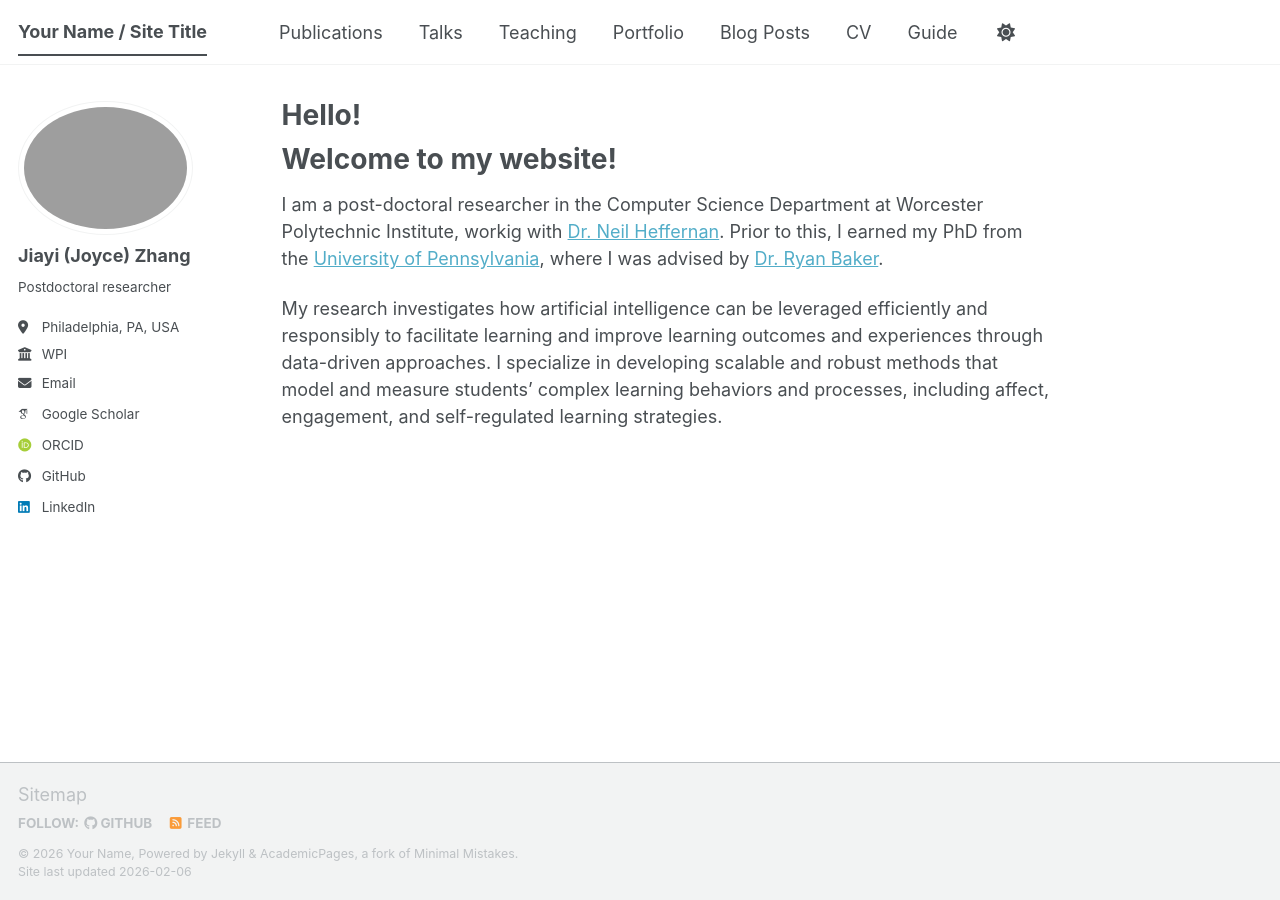
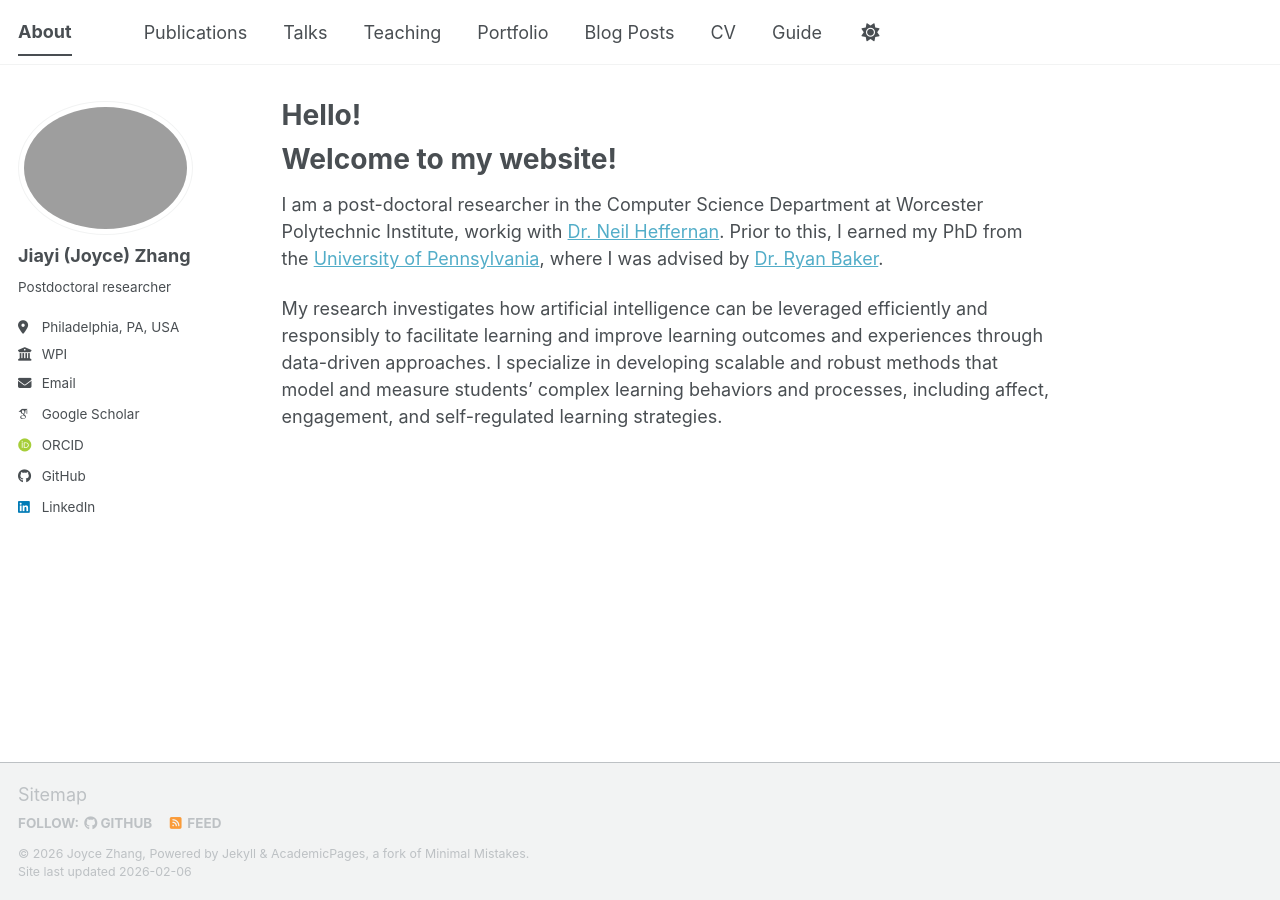
Before and after one commit to JZ2655/jz2655.github.io, a Jekyll site: the page built from _pages/about.md, in a window 1280 px wide. Built offline with Jekyll 4.4.1, drawn with Linux system fonts in a browser that asks for light colours; some web fonts are replaced; a script bundle is joined from its source files by our own code; library files that are not in the unit come from our copies.

Commit message:
Update _config.yml

```diff
--- a/_config.yml
+++ b/_config.yml
@@ -9,14 +9,14 @@
 # Basic Site Settings
 locale                   : "en-US"
 site_theme               : "default" # The available themes options are "default", "air", "sunrise", "mint", "dirt" and "contrast"
-title                    : "Your Name / Site Title"
+title                    : "About"
 title_separator          : "-"
-name                     : &name "Your Name"
+name                     : &name "Joyce Zhang"
 description              : &description "Joyce's academic portfolio"   # Update this with a general description of your site, this is the default if not overridden by a page
-url                      : https://academicpages.github.io # The base hostname & protocol for your site e.g. "https://[your GitHub username].github.io",
+url                      : https://jz2655.github.io # The base hostname & protocol for your site e.g. "https://[your GitHub username].github.io",
                                                            # or if you already have some other page hosted on Github then use "https://[your GitHub username].github.io/[Your Repo Name]"
 baseurl                  : "" # the subpath of your site, e.g. "/blog"
-repository               : "academicpages/academicpages.github.io"
+repository               : "jz2655/jz2655.github.io"
 
 # Site Author - The following control what appear as part of the author content on the side bar.
 #               If a field is blank the icon and link will not appear, otherwise it will be shown.
```
